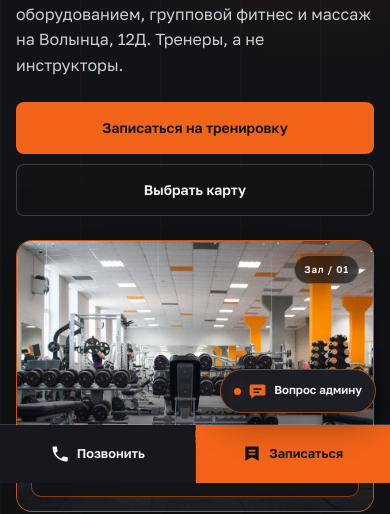
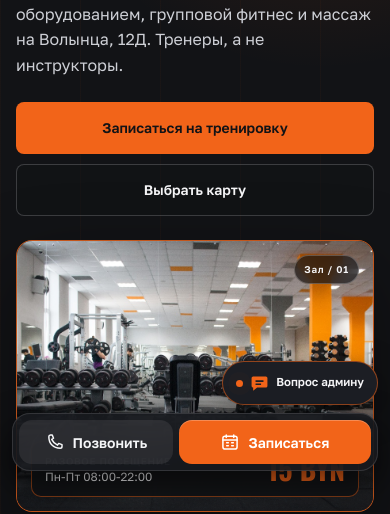
Before and after one commit to pavelsamoylenko82-ops/stimul-demo, a website: page index.html in a window 390 px wide. Shown: the part 361-875 px from the top of the page. Drawn offline with nearby package versions, Linux system fonts and the light colour scheme.

Commit message:
ui: modern floating mobile dock

```diff
--- a/assets/style.css
+++ b/assets/style.css
@@ -26,6 +26,10 @@ html {
     scroll-padding-top: 78px;
 }
 
+section[id] {
+    scroll-margin-top: 84px;
+}
+
 body {
     margin: 0;
     min-width: 320px;
@@ -37,7 +41,7 @@ body {
     line-height: 1.5;
     -webkit-font-smoothing: antialiased;
     text-rendering: optimizeLegibility;
-    padding-bottom: calc(58px + env(safe-area-inset-bottom));
+    padding-bottom: calc(96px + env(safe-area-inset-bottom));
 }
 
 ::selection {
@@ -1487,8 +1491,8 @@ input:focus-visible {
 .chat-widget {
     position: fixed;
     z-index: 70;
-    right: 14px;
-    bottom: calc(70px + env(safe-area-inset-bottom));
+    right: 12px;
+    bottom: calc(78px + env(safe-area-inset-bottom));
     display: flex;
     flex-direction: column;
     align-items: flex-end;
@@ -1700,33 +1704,46 @@ input:focus-visible {
 
 .mobile-bar {
     position: fixed;
-    z-index: 60;
-    right: 0;
-    bottom: 0;
-    left: 0;
-    display: grid;
-    grid-template-columns: 1fr 1fr;
-    gap: 1px;
-    border-top: 1px solid var(--line);
-    background: var(--line);
-    padding-bottom: env(safe-area-inset-bottom);
+    left: 50%;
+    transform: translateX(-50%);
+    bottom: calc(12px + env(safe-area-inset-bottom));
+    width: calc(100% - 24px);
+    max-width: 420px;
+    border-radius: 18px;
+    background: rgba(22, 24, 29, 0.88);
+    backdrop-filter: blur(16px);
+    -webkit-backdrop-filter: blur(16px);
+    border: 1px solid rgba(255, 255, 255, 0.12);
+    padding: 6px;
+    display: grid;
+    grid-template-columns: 1fr 1.25fr;
+    gap: 6px;
+    box-shadow: 0 14px 34px rgba(0, 0, 0, 0.6);
+    z-index: 90;
 }
 
 .mobile-bar a {
     display: flex;
     align-items: center;
     justify-content: center;
-    gap: 7px;
-    min-height: 58px;
-    background: #17181d;
-    color: var(--text);
-    font-size: 0.8rem;
+    gap: 8px;
+    height: 44px;
+    border-radius: 13px;
+    background: rgba(255, 255, 255, 0.08);
+    color: #F5F6F8;
+    font-size: 14px;
     font-weight: 600;
+    -webkit-tap-highlight-color: transparent;
+}
+
+.mobile-bar a svg {
+    flex: 0 0 auto;
 }
 
 .mobile-bar .mobile-bar-accent {
-    background: var(--accent);
-    color: var(--bg);
+    background: #F26419;
+    color: #FFFFFF;
+    box-shadow: inset 0 1px 0 rgba(255, 255, 255, 0.25);
 }
 
 @media (min-width: 480px) {
--- a/index.html
+++ b/index.html
@@ -344,11 +344,11 @@
 
     <nav class="mobile-bar" aria-label="Быстрые действия">
         <a href="tel:+375333567452">
-            <svg aria-hidden="true" viewBox="0 0 24 24" width="20" height="20"><path d="M6.6 10.8c1.4 2.8 3.8 5.1 6.6 6.6l2.2-2.2c.3-.3.7-.4 1.1-.2 1.2.4 2.5.6 3.8.6.6 0 1 .4 1 1V20c0 .6-.4 1-1 1C10.6 21 3 13.4 3 4c0-.6.4-1 1-1h3.5c.6 0 1 .4 1 1 0 1.3.2 2.6.6 3.8.1.4 0 .8-.2 1.1l-2.3 1.9z" fill="currentColor"/></svg>
+            <svg aria-hidden="true" viewBox="0 0 24 24" width="20" height="20" fill="none" stroke="currentColor" stroke-width="1.8" stroke-linecap="round" stroke-linejoin="round"><path d="M6.6 3.5h2.1l1.5 4-2.1 1.4a13.8 13.8 0 0 0 6.9 6.9l1.4-2.1 4 1.5v2.1a2.1 2.1 0 0 1-2.1 2.1C10 19.4 4.6 14 4.6 5.6a2.1 2.1 0 0 1 2-2.1Z"/></svg>
             Позвонить
         </a>
         <a class="mobile-bar-accent" href="#booking">
-            <svg aria-hidden="true" viewBox="0 0 24 24" width="20" height="20"><path d="M5 3h14a1 1 0 0 1 1 1v16l-8-4-8 4V4a1 1 0 0 1 1-1zm3 6h8V7H8v2zm0 4h8v-2H8v2z" fill="currentColor"/></svg>
+            <svg aria-hidden="true" viewBox="0 0 24 24" width="20" height="20" fill="none" stroke="currentColor" stroke-width="1.8" stroke-linecap="round" stroke-linejoin="round"><rect x="3.5" y="5" width="17" height="15.5" rx="2.5"/><path d="M7.5 3.5v3M16.5 3.5v3M3.5 9.5h17M8 13h2M14 13h2M8 16.5h2M14 16.5h2"/></svg>
             Записаться
         </a>
     </nav>
```
